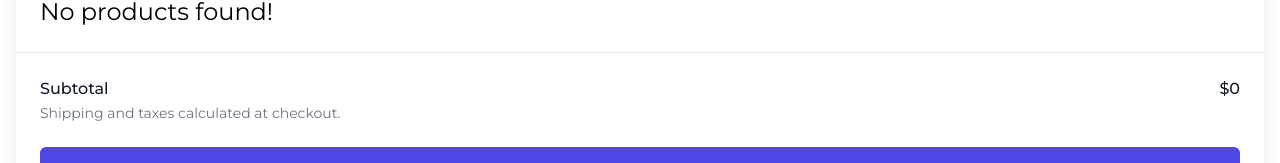
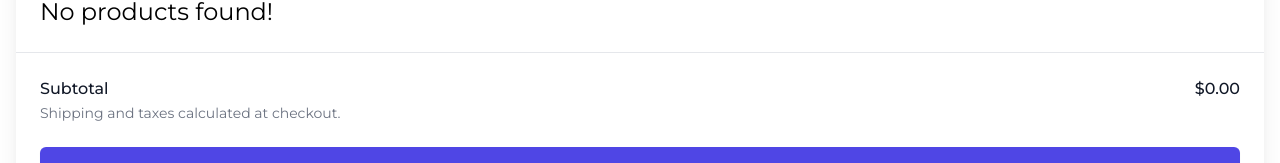
Before and after one commit to AnilBASARAN/bookstore, a React (Vite) app: page /cart in a window 1280 px wide. Shown: the part 240-403 px from the top of the page. Built offline with nearby package versions, Linux system fonts and the light colour scheme.

Commit message:
shopping cart functionality added

```diff
--- a/src/App.jsx
+++ b/src/App.jsx
@@ -12,6 +12,8 @@ export default function App() {
    <Outlet />
     </main>
     <Footer />
+
+
     </>
   )
 }
--- a/src/pages/books/CartPage.jsx
+++ b/src/pages/books/CartPage.jsx
@@ -1,12 +1,20 @@
 import React from 'react'
-import { useSelector } from 'react-redux'
+import { useDispatch, useSelector } from 'react-redux'
 import { Link } from 'react-router-dom'
 import { getImgUrl } from '../../utils/getImgUrl';
+import { removeFromCart } from '../../redux/features/cart/cartSlice';
 
 const CartPage = () => {
     const cartItems = useSelector(state => state.cart.cartItems);
+    const dispatch = useDispatch()
     console.log("cartItems: ",cartItems)
-  return (
+    const totalPrice = cartItems.reduce((acc,item)=> acc + item.newPrice, 0).toFixed(2) || 0 ;
+
+    const handleRemoveFromCart=(product)=> {
+        dispatch(removeFromCart(product))
+    }
+
+    return (
     <>
         <div className="flex mt-12 h-full flex-col overflow-hidden bg-white shadow-xl">
     <div className="flex-1 overflow-y-auto px-4 py-6 sm:px-6">
@@ -55,7 +63,10 @@ const CartPage = () => {
                       <p className="text-gray-500"><strong>Qty:</strong> 1</p>
 
                       <div className="flex">
-                        <button  type="button" className="font-medium text-indigo-600 hover:text-indigo-500">
+                        <button
+                         onClick={()=> handleRemoveFromCart(product)}
+                          type="button"
+                          className="font-medium text-indigo-600 hover:text-indigo-500">
                           Remove
                         </button>
                       </div>
@@ -78,7 +89,7 @@ const CartPage = () => {
     <div className="border-t border-gray-200 px-4 py-6 sm:px-6">
       <div className="flex justify-between text-base font-medium text-gray-900">
         <p>Subtotal</p>
-        <p>$0</p>
+        <p>${totalPrice}</p>
       </div>
       <p className="mt-0.5 text-sm text-gray-500">Shipping and taxes calculated at checkout.</p>
       <div className="mt-6">
```
